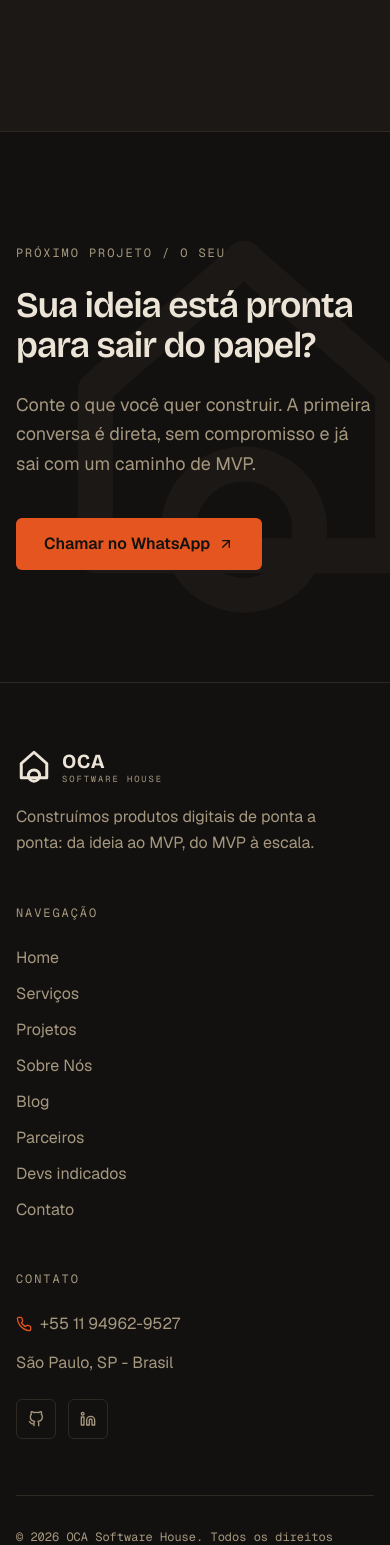
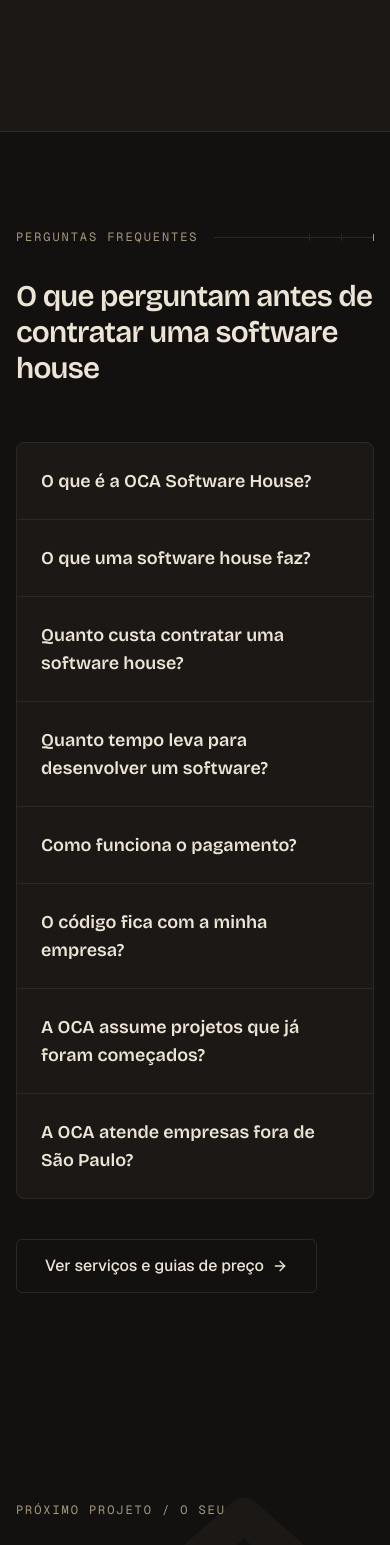
Before and after one commit to Luc2000/oca-portfolio, a Next.js app: page / in a window 390 px wide. Shown: the part 6781-8326 px from the top of the page. Built offline with nearby package versions, Linux system fonts and the light colour scheme; no server answers.

Commit message:
feat: show the company faq on the home with faq structured data

```diff
--- /dev/null
+++ b/app/components/CompanyFaq.tsx
@@ -0,0 +1,40 @@
+import Link from "next/link";
+import { FiArrowRight } from "react-icons/fi";
+import FaqList from "./FaqList";
+import Reveal from "./Reveal";
+import SectionHeader from "./SectionHeader";
+import { companyFaq } from "../data/faq";
+import { faqPageSchema } from "../lib/seo";
+
+const faqJsonLd = {
+  "@context": "https://schema.org",
+  ...faqPageSchema(companyFaq),
+};
+
+const CompanyFaq = () => {
+  return (
+    <section className="py-24">
+      <script
+        type="application/ld+json"
+        dangerouslySetInnerHTML={{ __html: JSON.stringify(faqJsonLd) }}
+      />
+      <div className="mx-auto max-w-6xl px-4 sm:px-6 lg:px-8">
+        <SectionHeader
+          label="Perguntas frequentes"
+          title="O que perguntam antes de contratar uma software house"
+        />
+        <Reveal>
+          <FaqList items={companyFaq} />
+        </Reveal>
+        <Reveal className="mt-10">
+          <Link href="/servicos" className="btn-secondary">
+            Ver serviços e guias de preço
+            <FiArrowRight />
+          </Link>
+        </Reveal>
+      </div>
+    </section>
+  );
+};
+
+export default CompanyFaq;
--- a/app/page.tsx
+++ b/app/page.tsx
@@ -3,6 +3,7 @@ import DevsSection from "./components/DevsSection";
 import Services from "./components/Services";
 import FeaturedProjects from "./components/FeaturedProjects";
 import WhyChooseUs from "./components/WhyChooseUs";
+import CompanyFaq from "./components/CompanyFaq";
 import ContactCTA from "./components/ContactCTA";
 
 export const revalidate = 3600;
@@ -15,6 +16,7 @@ export default function Home() {
       <Services />
       <FeaturedProjects />
       <WhyChooseUs />
+      <CompanyFaq />
       <ContactCTA />
     </>
   );
```
